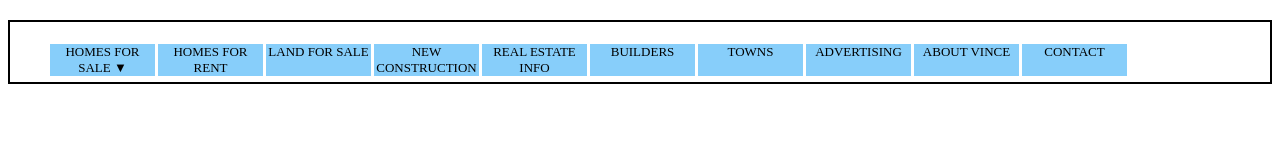
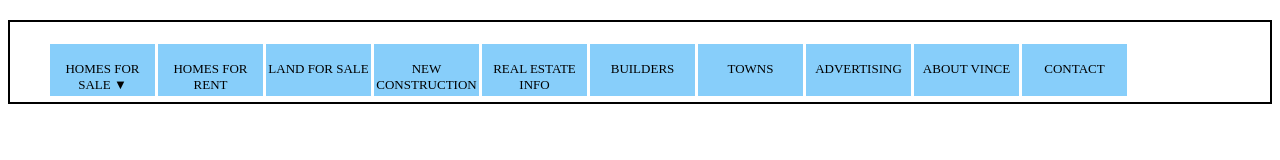
Before and after one commit to Vaibhavpathak1994/assign5, a plain HTML site: page index.html in a window 1280 px wide. Drawn offline with Linux system fonts and the light colour scheme.

Commit message:
edit file style.css

```diff
--- a/style.css
+++ b/style.css
@@ -1,7 +1,7 @@
 body{
 	border:2px solid;
     margin-top: 20px;
-    height: 60px;
+    height: 80px;
     width:auto;
   }
 
@@ -42,8 +42,9 @@ li a {
     text-align: center;
     text-decoration: none;
     background-color:#87CEFA;
-    height:32px;
+    height:35px;
     width:105px;
+    padding-top:17px;
     font-size: 13px;
     }
 
```
